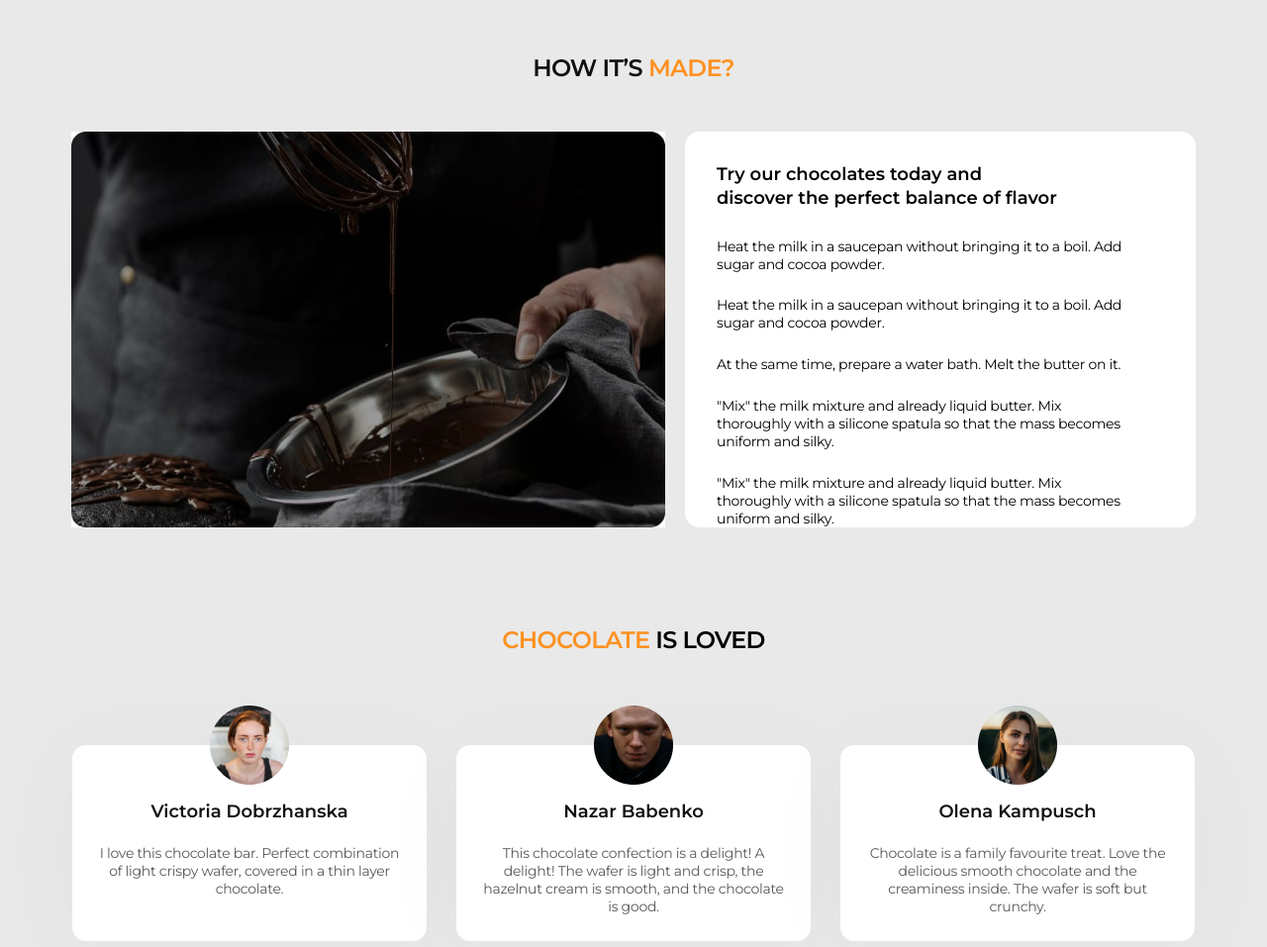
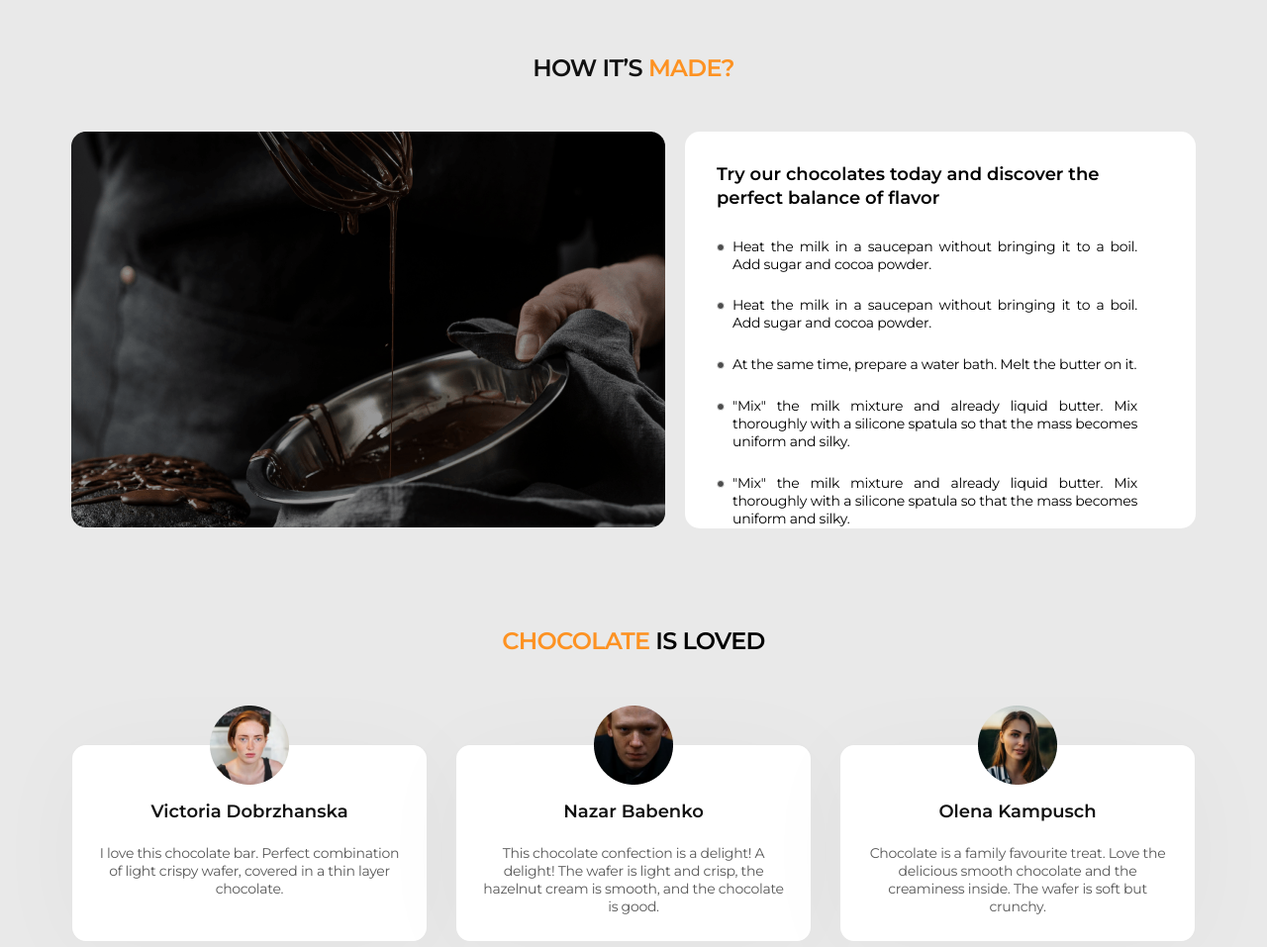
Before and after one commit to 0DarkDante/SIMPLY-CHOCOLATE-1, a plain HTML site: page index.html in a window 1280 px wide. Shown: the part 1620-2577 px from the top of the page at 99% size. Drawn offline with nearby package versions, Linux system fonts and the light colour scheme.

Commit message:
finish bag How ITʼS made

```diff
--- a/index.html
+++ b/index.html
@@ -126,8 +126,8 @@
         <div class="container">
           <h2 class="chocolate_made_subject">How IT&#x2bc;S <span>made?</span></h2>
 
-          <div class="chocolate_made_flex_left">
-            <img src="./images/section_made.jpg" alt="" class="chocolate_made_img"/>
+          <div class="chocolate_made_wrap">
+            <img src="./images/image-min.png" alt="" class="chocolate_made_img"/>
 
             <div class="chocolate_made_flex_right">
               <h3 class="chocolate_made_headline">
--- a/styles/style.css
+++ b/styles/style.css
@@ -250,37 +250,52 @@ button {
   font-weight: 600;
   font-size: 18px;
   line-height: 1.33;
-  max-width: 382px;
   margin-bottom: 28px;
-  margin-top: 32px;
-  padding-left: 32px;
 }
 
-.chocolate_made_flex_left {
+.chocolate_made_wrap {
   display: flex;
   gap: 20px;
 }
 
 .chocolate_made_flex_right {
   background-color: #FFFFFF;
-  width: 516px;
-  max-height: 400px;
+  padding: 32px;
   border-radius: 15px;
+  padding-bottom: 0px;
 }
 
 .chocolate_made_items {}
 
 .chocolate_made_item {
   margin-bottom: 24px;
-  max-width: 409px;
+  position: relative;
+  padding-left: 16px;
+  text-align: justify;
+  max-width: 425px;
+}
+
+.chocolate_made_item:last-child {
+  margin-bottom: 0;
 }
 
 .chocolate_made_text {
   font-size: 14px;
   line-height: 1.28;
   letter-spacing: -0.02em;
-  padding-left: 32px;
-  width: 457px;
+}
+
+.chocolate_made_item::before {
+  position: absolute;
+  left: 0;
+  top: 5px;
+  content: '';
+  width: 8px;
+  height: 8px;
+  border-radius: 100%;
+  background-color: #4c4c4c;
+  border: 1px solid #eceded;
+  flex-shrink: 0;
 }
 
 /* section reviews */
@@ -353,7 +368,7 @@ button {
   border: 1px solid #fd9222;
   border-radius: 100px;
   padding: 14px 40px;
-  width: 222px;
+  min-width: 222px;
   height: 50px;
   background-color: transparent;
   display: block;
```
Also changed, not shown: images/image-min.png (added), images/section_made.jpg (deleted).
